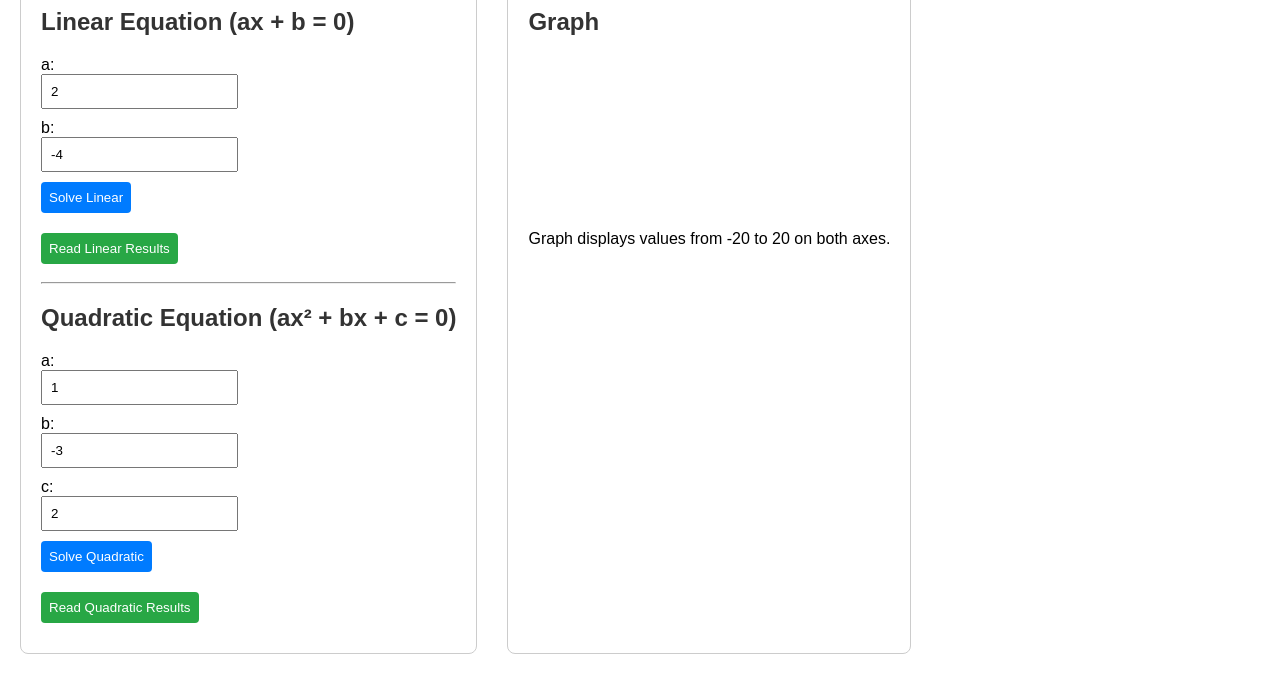
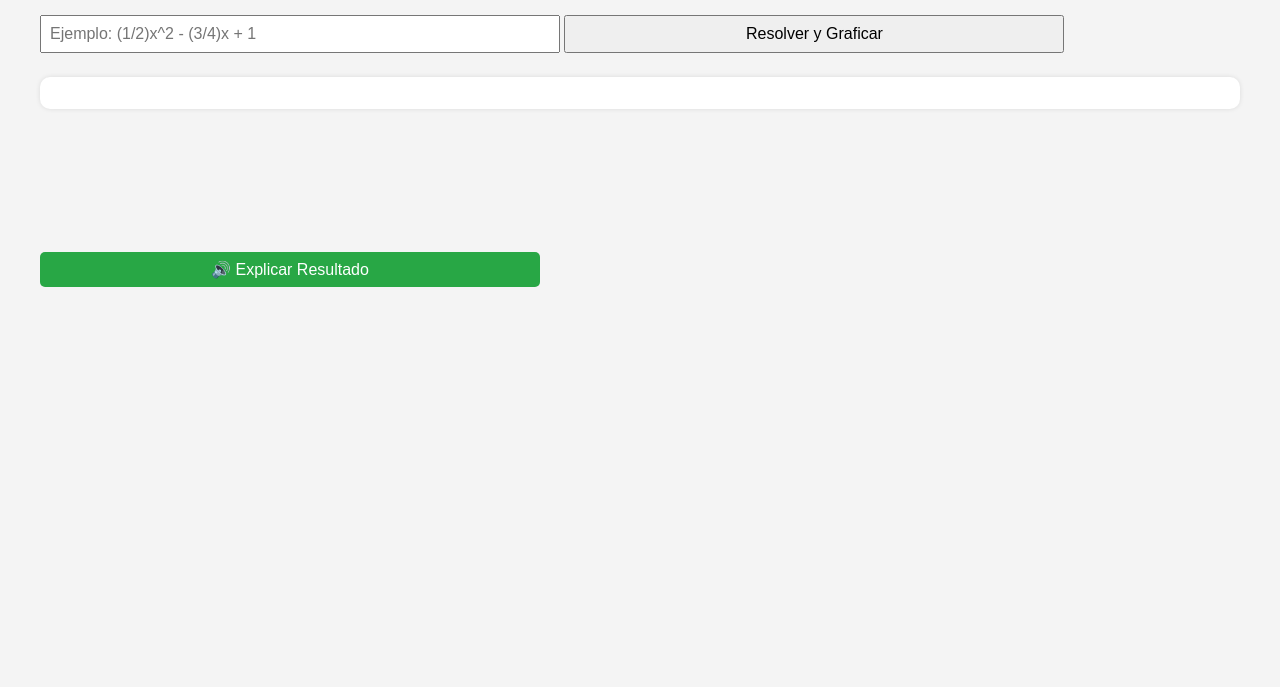
Before and after one commit to mponce24/Dominio1, a plain HTML site: page index.html in a window 1280 px wide. Shown: the part 113-800 px from the top of the page. Drawn offline with nearby package versions, Linux system fonts and the light colour scheme.

Commit message:
Update index.html

```diff
--- a/index.html
+++ b/index.html
@@ -1,235 +1,162 @@
 <!DOCTYPE html>
-<html lang="en">
+<html lang="es">
 <head>
   <meta charset="UTF-8">
   <meta name="viewport" content="width=device-width, initial-scale=1.0">
-    <title>Equation Solver & Grapher</title>
+  <title>Ecuaciones Lineales y Cuadráticas</title>
   <script src="https://cdn.jsdelivr.net/npm/chart.js"></script>
   <style>
-        body { font-family: Arial, sans-serif; margin: 20px; }
-        .container { display: flex; gap: 30px; }
-        .controls, .results, .graph-container { border: 1px solid #ccc; padding: 20px; border-radius: 8px; }
-        input[type="number"], button { padding: 8px; margin-bottom: 10px; }
-        button { cursor: pointer; background-color: #007BFF; color: white; border: none; border-radius: 4px; }
-        button:hover { background-color: #0056b3; }
-        canvas { max-width: 600px; max-height: 400px; }
-        h2 { color: #333; }
-        p { line-height: 1.6; }
-        .read-button { margin-top: 10px; background-color: #28a745; }
-        .read-button:hover { background-color: #218838; }
+    body {
+      font-family: Arial, sans-serif;
+      padding: 2rem;
+      background-color: #f4f4f4;
+    }
+    input, button {
+      font-size: 1rem;
+      padding: 0.5rem;
+      margin: 0.5rem 0;
+      width: 100%;
+      max-width: 500px;
+    }
+    canvas {
+      max-width: 600px;
+      margin-top: 1rem;
+    }
+    .info {
+      margin-top: 1rem;
+      background: #fff;
+      padding: 1rem;
+      border-radius: 10px;
+      box-shadow: 0 0 5px rgba(0,0,0,0.1);
+    }
+    h2 {
+      color: #333;
+    }
+    #vozBoton {
+      background-color: #28a745;
+      color: white;
+      border: none;
+      padding: 0.5rem 1rem;
+      border-radius: 5px;
+      cursor: pointer;
+      margin-top: 1rem;
+    }
   </style>
 </head>
 <body>
-    <h1>Equation Solver and Grapher</h1>
+  <h1>Solucionador de Ecuaciones Lineales y Cuadráticas</h1>
+  <input type="text" id="ecuacion" placeholder="Ejemplo: (1/2)x^2 - (3/4)x + 1">
+  <button onclick="resolverEcuacion()">Resolver y Graficar</button>
 
-    <div class="container">
-        <div class="controls">
-            <h2>Linear Equation (ax + b = 0)</h2>
-            <label for="linearA">a:</label><br>
-            <input type="number" id="linearA" value="2"><br>
-            <label for="linearB">b:</label><br>
-            <input type="number" id="linearB" value="-4"><br>
-            <button onclick="solveLinear()">Solve Linear</button>
-            <div id="linearResults"></div>
-            <button class="read-button" onclick="speakResults('linearResults')">Read Linear Results</button>
-
-
-            <hr>
-
-            <h2>Quadratic Equation (ax² + bx + c = 0)</h2>
-            <label for="quadA">a:</label><br>
-            <input type="number" id="quadA" value="1"><br>
-            <label for="quadB">b:</label><br>
-            <input type="number" id="quadB" value="-3"><br>
-            <label for="quadC">c:</label><br>
-            <input type="number" id="quadC" value="2"><br>
-            <button onclick="solveQuadratic()">Solve Quadratic</button>
-            <div id="quadraticResults"></div>
-            <button class="read-button" onclick="speakResults('quadraticResults')">Read Quadratic Results</button>
-        </div>
-
-        <div class="graph-container">
-            <h2>Graph</h2>
-            <canvas id="equationGraph"></canvas>
-            <p>Graph displays values from -20 to 20 on both axes.</p>
-        </div>
-    </div>
+  <div class="info" id="resultado"></div>
+  <button id="vozBoton" onclick="leerResultado()">🔊 Explicar Resultado</button>
+  <canvas id="grafico"></canvas>
 
   <script>
-        let chart; // Variable to hold the Chart.js instance
+    let textoResultado = "";
 
-        function solveLinear() {
-            const a = parseFloat(document.getElementById('linearA').value);
-            const b = parseFloat(document.getElementById('linearB').value);
-            const resultsDiv = document.getElementById('linearResults');
+    function resolverEcuacion() {
+      const input = document.getElementById("ecuacion").value.trim();
+      const resultado = document.getElementById("resultado");
+      const ctx = document.getElementById("grafico").getContext("2d");
 
-            if (isNaN(a) || isNaN(b)) {
-                resultsDiv.innerHTML = "<p style='color: red;'>Please enter valid numbers for a and b.</p>";
-                return;
+      const expresion = convertirFracciones(input.replace(/\^/g, "**"));
+
+      let a = getCoef(expresion, 'x**2');
+      let b = getCoef(expresion, 'x', true);
+      let c = getConstante(expresion);
+
+      let tipo = a !== 0 ? 'cuadrática' : 'lineal';
+      let dom = "Dom(f) = ( -∞ , ∞ )";
+      let rango = "";
+      let solucion = "";
+
+      if (tipo === 'cuadrática') {
+        const verticeX = -b / (2 * a);
+        const verticeY = a * verticeX * verticeX + b * verticeX + c;
+        rango = a > 0 ? `Ran(f) = [ ${verticeY.toFixed(2)} , ∞ )` : `Ran(f) = ( -∞ , ${verticeY.toFixed(2)} ]`;
+        textoResultado = `La función es cuadrática. Su dominio es todos los reales. El valor mínimo o máximo está en x igual a ${verticeX.toFixed(2)}, y el rango es ${rango}.`;
+      } else {
+        rango = "Ran(f) = ( -∞ , ∞ )";
+        solucion = `Solución: x = ${(-c / b).toFixed(2)}`;
+        textoResultado = `La función es lineal. Su dominio y rango son todos los reales. La solución de la ecuación es x igual a ${(-c / b).toFixed(2)}.`;
       }
 
-            let solutionText = '';
-            if (a === 0) {
-                if (b === 0) {
-                    solutionText = "<p>Infinite solutions (0 = 0)</p>";
-                } else {
-                    solutionText = "<p>No solution (e.g., 0 = 5)</p>";
-                }
-            } else {
-                const x = -b / a;
-                solutionText = `<p><strong>Solution (x):</strong> ${x.toFixed(2)}</p>`;
+      resultado.innerHTML = `
+        <h2>Tipo: ${tipo}</h2>
+        <p><strong>Dominio:</strong> ${dom}</p>
+        <p><strong>Rango:</strong> ${rango}</p>
+        ${solucion ? `<p><strong>${solucion}</strong></p>` : ''}
+      `;
+
+      const x = [], y = [];
+      for (let i = -20; i <= 20; i += 0.2) {
+        x.push(i);
+        y.push(a * i * i + b * i + c);
       }
 
-            resultsDiv.innerHTML = `
-                ${solutionText}
-                <p><strong>Domain:</strong> All real numbers ((-∞, ∞))</p>
-                <p><strong>Range:</strong> All real numbers ((-∞, ∞))</p>
-            `;
-            plotGraph('linear', a, b);
-        }
-
-        function solveQuadratic() {
-            const a = parseFloat(document.getElementById('quadA').value);
-            const b = parseFloat(document.getElementById('quadB').value);
-            const c = parseFloat(document.getElementById('quadC').value);
-            const resultsDiv = document.getElementById('quadraticResults');
-
-            if (isNaN(a) || isNaN(b) || isNaN(c)) {
-                resultsDiv.innerHTML = "<p style='color: red;'>Please enter valid numbers for a, b, and c.</p>";
-                return;
-            }
-
-            if (a === 0) {
-                resultsDiv.innerHTML = "<p style='color: red;'>For a quadratic equation, 'a' cannot be zero. This is a linear equation.</p>";
-                return;
-            }
-
-            const discriminant = b * b - 4 * a * c;
-            let solutionText = '';
-            let domainText = 'All real numbers ((-∞, ∞))';
-            let rangeText = '';
-
-            if (discriminant > 0) {
-                const x1 = (-b + Math.sqrt(discriminant)) / (2 * a);
-                const x2 = (-b - Math.sqrt(discriminant)) / (2 * a);
-                solutionText = `<p><strong>Solutions (x):</strong> ${x1.toFixed(2)}, ${x2.toFixed(2)}</p>`;
-            } else if (discriminant === 0) {
-                const x = -b / (2 * a);
-                solutionText = `<p><strong>Solution (x):</strong> ${x.toFixed(2)} (double root)</p>`;
-            } else {
-                const realPart = (-b / (2 * a)).toFixed(2);
-                const imagPart = (Math.sqrt(Math.abs(discriminant)) / (2 * a)).toFixed(2);
-                solutionText = `<p><strong>Solutions (x):</strong> ${realPart} + ${imagPart}i, ${realPart} - ${imagPart}i (complex roots)</p>`;
-            }
-
-            // Calculate range for quadratic
-            const vertexX = -b / (2 * a);
-            const vertexY = a * vertexX * vertexX + b * vertexX + c;
-
-            if (a > 0) {
-                rangeText = `[${vertexY.toFixed(2)}, ∞)`; // Parabola opens upwards
-            } else {
-                rangeText = `(-∞, ${vertexY.toFixed(2)}]`; // Parabola opens downwards
-            }
-
-
-            resultsDiv.innerHTML = `
-                ${solutionText}
-                <p><strong>Domain:</strong> ${domainText}</p>
-                <p><strong>Range:</strong> ${rangeText}</p>
-            `;
-            plotGraph('quadratic', a, b, c);
-        }
-
-        function plotGraph(type, a, b, c = 0) {
-            const ctx = document.getElementById('equationGraph').getContext('2d');
-            const dataPoints = [];
-            const labels = [];
-            const minY = -20;
-            const maxY = 20;
-
-            for (let x = -20; x <= 20; x += 0.5) { // Iterate with a small step for smoother curve
-                let y;
-                if (type === 'linear') {
-                    y = a * x + b;
-                } else if (type === 'quadratic') {
-                    y = a * x * x + b * x + c;
-                }
-
-                // Only add points within the -20 to 20 Y-axis range for better visualization
-                if (y >= minY && y <= maxY) {
-                    dataPoints.push({ x: x, y: y });
-                }
-            }
-
-            // If a chart already exists, destroy it to avoid conflicts
-            if (chart) {
-                chart.destroy();
-            }
-
-            chart = new Chart(ctx, {
+      if (window.miGrafico) window.miGrafico.destroy();
+      window.miGrafico = new Chart(ctx, {
         type: 'line',
         data: {
+          labels: x,
           datasets: [{
-                        label: (type === 'linear' ? `y = ${a}x + ${b}` : `y = ${a}x² + ${b}x + ${c}`),
-                        data: dataPoints,
-                        borderColor: 'blue',
-                        borderWidth: 2,
+            label: 'f(x)',
+            data: y,
+            borderColor: '#007bff',
             fill: false,
-                        pointRadius: 0 // Hide individual points for a continuous line
+            pointRadius: 0
           }]
         },
         options: {
           responsive: true,
-                    maintainAspectRatio: false,
           scales: {
             x: {
-                            type: 'linear',
-                            position: 'bottom',
+              min: -20,
+              max: 20,
+              title: { display: true, text: 'x' }
+            },
+            y: {
+              title: { display: true, text: 'f(x)' },
+              min: -20,
+              max: 20
+            }
+          },
+          plugins: {
             title: {
               display: true,
-                                text: 'X-axis'
-                            },
-                            min: -20,
-                            max: 20,
-                            grid: {
-                                borderColor: 'black',
-                                borderWidth: 1,
-                                drawOnChartArea: true,
-                            }
-                        },
-                        y: {
-                            type: 'linear',
-                            position: 'left',
-                            title: {
-                                display: true,
-                                text: 'Y-axis'
-                            },
-                            min: -20,
-                            max: 20,
-                            grid: {
-                                borderColor: 'black',
-                                borderWidth: 1,
-                                drawOnChartArea: true,
-                            }
+              text: 'Gráfica de la función'
             }
           }
         }
       });
     }
 
-        // New function for text-to-speech
-        function speakResults(elementId) {
-            const resultsDiv = document.getElementById(elementId);
-            const textToSpeak = resultsDiv.innerText;
+    function convertirFracciones(expr) {
+      return expr.replace(/\((\d+)\/(\d+)\)/g, (_, num, den) => `(${parseFloat(num) / parseFloat(den)})`);
+    }
 
-            if ('speechSynthesis' in window) {
-                const utterance = new SpeechSynthesisUtterance(textToSpeak);
-                // You can change the language here. 'es-ES' for Spanish, 'en-US' for English.
-                utterance.lang = 'es-ES';
-                window.speechSynthesis.speak(utterance);
+    function getCoef(expr, variable, linear = false) {
+      const re = new RegExp(`([-+]?\d*\.?\d*)\*?${variable}`);
+      const match = expr.match(re);
+      if (!match) return linear ? 1 : 0;
+      let val = match[1];
+      return val === "" || val === "+" ? 1 : val === "-" ? -1 : parseFloat(val);
+    }
+
+    function getConstante(expr) {
+      const re = /([-+]?[0-9]+\.?[0-9]*)(?![^(]*\))/g;
+      const matches = expr.match(re);
+      return matches ? matches.map(Number).reduce((a, b) => a + b, 0) : 0;
+    }
+
+    function leerResultado() {
+      if ('speechSynthesis' in window && textoResultado) {
+        const voz = new SpeechSynthesisUtterance(textoResultado);
+        voz.lang = 'es-ES';
+        speechSynthesis.speak(voz);
       } else {
-                alert('Your browser does not support text-to-speech.');
+        alert("Tu navegador no soporta síntesis de voz o no hay resultado para leer.");
       }
     }
   </script>
```
Lines whose indentation alone changed are shown as unchanged.
